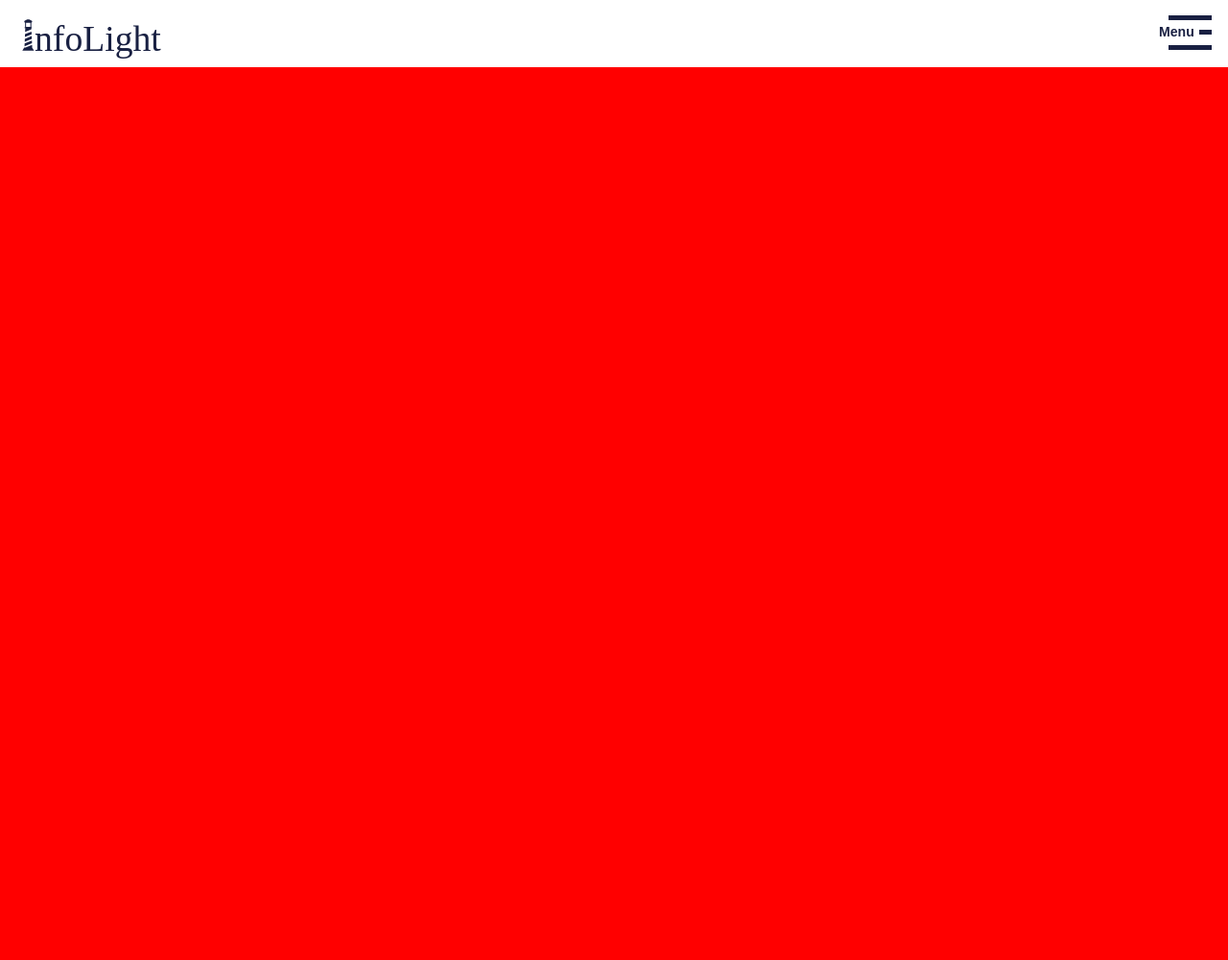
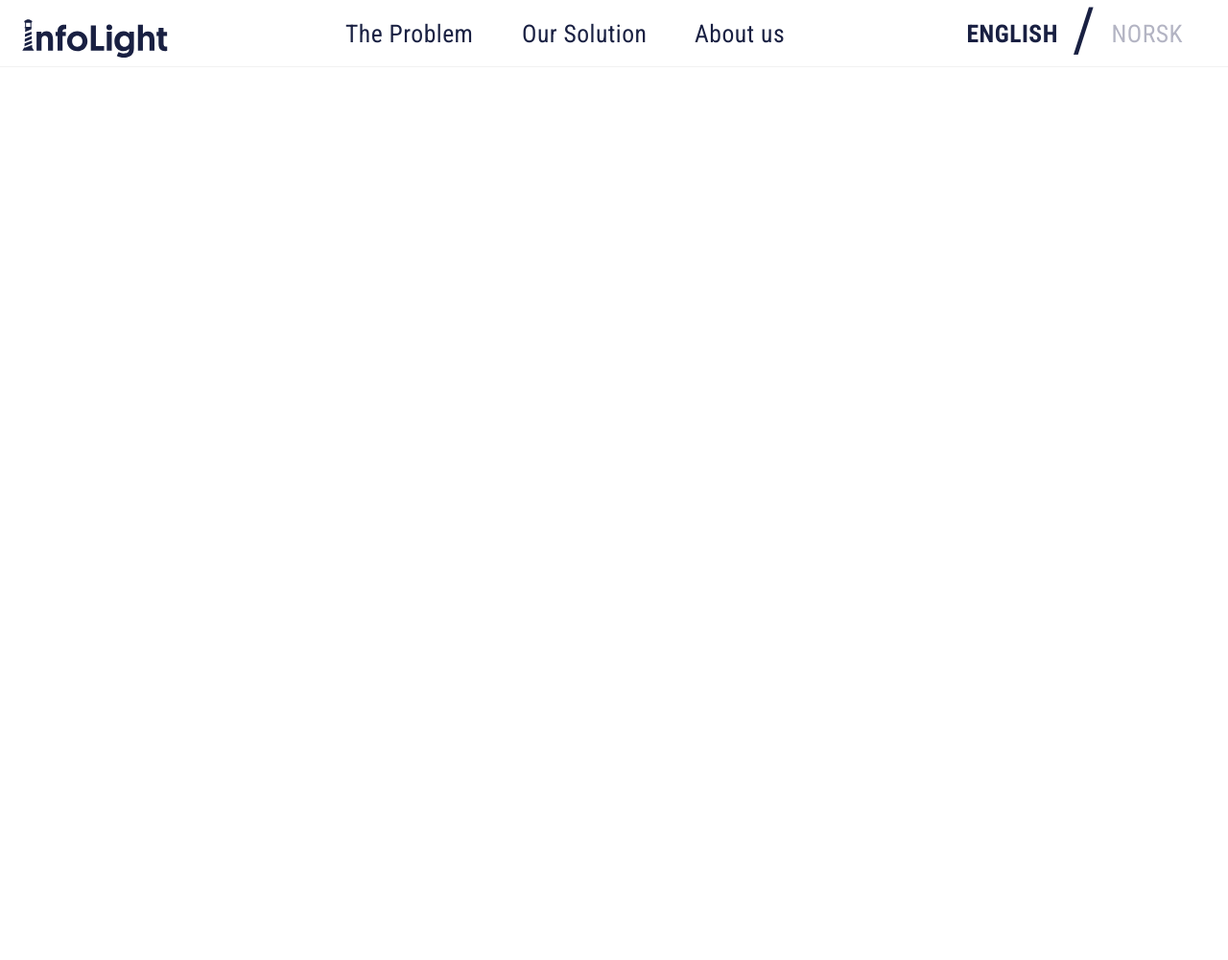
Before and after one commit to RHellenes/HiOA-final_project, a PHP site: page / in a window 1280 px wide. Shown: the whole page at 96% size. Run offline with PHP 8.4, Linux system fonts and the light colour scheme.

Commit message:
Navigasjonen er utformet ferdig, men linker må settes inn når tiden er inne for det.

```diff
--- a/css/global.css
+++ b/css/global.css
@@ -3,29 +3,38 @@
 	box-sizing: border-box;
 
 }
+*:focus{
+	outline: solid 2px orange !important;
+}
+*:active{
+	outline: 0px;
+}
+
+/*font-family: 'Roboto', sans-serif;
+font-family: 'Roboto Condensed', sans-serif;*/
 
 body{
 	width: 100%;
-	background-color: red;
+	font-family: 'Roboto', sans-serif;
 	margin: 0;
-	font-size: 1.1em;
-	font-family: sans-serif;
 	height: 1000px;
+	padding-top:70px;
 }
 header{
 	width: 100%;
 	position: fixed;
 	top: 0;
-
+	border-bottom: 1px solid #f1f1f1;
 	background-color: #fff;
 	height: 70px;
-	overflow: hidden;
+	overflow: scroll;
 	transition: all 0.4s;
+
 
 
 }
 .open_menu{
-	height: 65vh;
+	height:100vh;
 	background-color: #192042;
 
 	transition: all .4s;
@@ -33,12 +42,9 @@ header{
 }
 .logo_area {
 	height: 48px;
-	margin: 10px 20px;
+	padding: 5px 20px 10px 20px;
 	float: left;
-}
-.logo_area{
-	height: 43px;
-	margin-top: 5px;
+	height: auto;
 	width: auto;
 	z-index: 1000;
 
@@ -54,8 +60,8 @@ header{
 
 .menu_icon{
 	float: right;
-	width: 45px;
-	height: 48px;
+	width: 60px;
+	height: 50px;
 	padding:3px;
 	margin: 10px 20px;
 	position: relative;
@@ -64,63 +70,43 @@ header{
 }
 
 .line1,
-.line2,
-.line3{
-	width: 100%;
+.line2{
 	height: 5px;
 	background-color: #192042;
-
-
-
-}
-.line1,
-.second_line,
-.line3{
 	display: block;
-	float: left;
-	width: 100%;
-	margin:6px 0;
-	transition: all 1s;
+	width:85%;
+	margin:6px 7.5%;
+	transition: all .3s;
 	position: absolute;
 }
+
 .line1{
 	top:0;
 }
-.second_line{
-	margin-top:17px;
-	display: flex;
-	justify-content: center;
-	flex-wrap: nowrap;
-	align-items: center;
-	-webkit-transition: all 1s;
-	transition: all 1s;
+.icon_text{
+	letter-spacing: .9px;
+	text-align: center;
+	transition: all .3s;
+	font-size: 1.4em;
+	position: absolute;
+	color:#192042;
+	font-weight: 700;
+	float: left;
+	margin:9.2px 0px 0px 0px;
+	font-family: 'Roboto', sans-serif;
 }
-.line3{
+
+.line2{
 	bottom: 0;
 }
 
-
 .move_away{
-	margin-right: -80px;
+	margin-left: 80px;
 	opacity: 1;
 	-webkit-transition: all 1s;
 	transition: all 1s;
 }
-.short{
-	width: 33%;
-	float: left;
-	margin-left:10px;
-}
-.icon_text{
-	font-size: 0.8em;
-	line-height: 0.5em;
-	color:#192042;
-	width: 60%;
-	font-weight: bolder;
-	margin:0 5px 0 -10px;
-	float: left;
 
-}
 .white_bg{
 	background-color: #fff;
 	transition: all .3s;
@@ -129,41 +115,171 @@ header{
 	color: #fff;
 	transition: all .3s;
 }
+.rotate1{
+	top:20px;
+	transition: all .3s;
+	-ms-transform: rotate(-135deg);
+    -webkit-transform: rotate(-135deg);
+    transform: rotate(-135deg);
+}
+.rotate2{
+	bottom: 14px;
+	transition: all .3s;
+	-ms-transform: rotate(135deg);
+    -webkit-transform: rotate(135deg);
+    transform: rotate(135deg);
+}
 nav{
-
-	height: 200px;
+	height: auto;
 	width: 100%;
 	float: left;
 	z-index:999;
+	overflow: hidden;
+	display: none;
+
+}
+.block_nav{
+	display: block;
+}
+#hidden_close_nav{
+	width: 100%;
+	height: 1000px;
+	opacity: 1;
+	float: left;
+}
+.section_1,
+.section_2{
+	float: left;
+	width: 90%;
+	font-family: 'Roboto Condensed', condensed;
+	letter-spacing: 0.5px;
+	margin: 0 5%;
+}
+.section_2{
+	margin:15px 5%;
 }
 nav ul{
 	float: left;
 	padding: 0;
-	width: 95%;
-	margin-left: 2.5%;
+	width: 100%;
+	margin: 0;
 
 }
 
 nav ul li{
-	text-align: center;
-	padding: 0.9em 0;
+	text-align: left;
+	padding: 0.5em 0 0.4em 1em;
 	width: 80%;
 	margin-left: 10%;
-	margin: 20px 0 20px 10%;
-	-ms-transform: skew(-25deg,0deg);
-    -webkit-transform: skew(-25deg,0deg);
-    transform: skew(-25deg,0deg);
+	margin: 15px 0 10px 10%;
+	-ms-transform: skew(-20deg,0deg);
+    -webkit-transform: skew(-20deg,0deg);
+    transform: skew(-20deg,0deg);
     border: 2px solid #F2C94C;
     list-style-type: none;
 
+    color:#EBEBF4;
+
+}
+nav ul a{
+	font-family: 'Roboto Condensed', condensed;
+	font-size: 1.6em;
+	letter-spacing: 0.5px;
+	text-decoration: none;
+	float: left;
+	width: 100%;
 }
 .anti_skew{
 	margin: 0;
-	-ms-transform: skew(25deg,0deg);
-    -webkit-transform: skew(25deg,0deg);
-    transform: skew(25deg,0deg);
+	-ms-transform: skew(20deg,0deg);
+    -webkit-transform: skew(20deg,0deg);
+    transform: skew(20deg,0deg);
 }
 
+nav ul li:hover{
+	background-color:#F2C94C;
+	transition: all .3s;
+	color:#192042;
+}
+
+
+.nav_title{
+	float: left;
+	font-size: 1.5rem;
+	line-height: 1.1em;
+	padding: 0 .2em 0 .6em;
+	margin: 5px 0 0 0;
+}
+
+
+#lang_pos-ctrl{
+	width: 80%;
+	margin: 0 10%;
+	float: left;
+	display: flex;
+	justify-content: center;
+	flex-wrap: nowrap;
+}
+
+#lang_pos-ctrl a{
+	color:#B3B4C3;
+	text-transform: uppercase;
+	text-decoration: none;
+	font-size: 2em;
+	float: left;
+	line-height: 1.2em;
+	width: 47%;
+	text-align: center;
+	padding-top:.4em;
+}
+
+#lang_pos-ctrl a:first-of-type{
+	text-align: right;
+}
+#lang_pos-ctrl a:hover{
+	text-decoration: underline;
+}
+#lang_pos-ctrl span{
+	font-size: 4em;
+	float: left;
+	padding:0;
+	margin: 0;
+	line-height: 1em;
+	width: 12.5%;
+	text-align: right;
+}
+
+#active_lang{
+	color:#F2C94C !important;
+	font-weight: 700;
+
+}
+.remove_nav{
+	opacity: 1;
+	width: 100%;
+	float: left;
+	height: 500px;
+	display: none;
+	cursor: pointer;
+	background-color: red;
+}
+.remove_nav-active{
+	display: block;
+}
+
+
+@media only screen and (min-width: 586px){
+	.section_1,
+	.section_2{
+		width: 45%;
+		float: left;
+		margin: 0 2.5%;
+	}
+	.open_menu{
+	height:380px;
+	}
+
+}
 
 
 
@@ -176,6 +292,90 @@ nav ul li{
 
 /*////////   Tablet-liggende/ liten desktop versjon /////////*/
 @media only screen and (min-width: 1024px){
+	.menu_icon,
+	.nav_title{
+		display: none;
+	}
+	.open_menu{
+		height:70px;
+
+
+	}
+
+	.logo_area{
+		width: 18%;
+		background-color: #fff;
+
+	}
+	#fill_override{
+		fill:#192042 !important;
+	}
+	nav{
+		width: 82%;
+		float: left;
+		height: 70px;
+		margin: 0;
+		display: block;
+	}
+	.section_1,
+	.section_2{
+		margin: 0;
+	}
+	.section_1{
+		width: 55%;
+		margin-left:10%;
+	}
+	.section_2{
+		width: 30%;
+		float:right;
+	}
+
+	nav ul li{
+		width: auto !important;
+		margin: 0;
+		height: 70px;
+		float: left;
+		padding: 20px 25px 10px 25px;
+		border:none;
+		color:#192042;
+		transition: all .2s ease-in-out;
+	}
+
+	nav ul a{
+		width: auto;
+	}
+
+	nav ul li:hover{
+		background-color: #192042;
+		color:#F2C94C;
+		transition: all .2s ease-in-out;
+	}
+
+
+	#lang_pos-ctrl{
+	width: 100%;
+	margin: 0;
+	float: left;
+
+	}
+	#lang_pos-ctrl a{
+		padding-top: .8em;
+		font-size: 1.6em;
+		width: 34%;
+
+	}
+	#lang_pos-ctrl span{
+		color: #192042;
+	}
+	#active_lang{
+	color:#192042 !important;
+	font-weight: 700;
+	}
+
+	#color_override{
+		background-color: #fff;
+	}
+
 
 }
 
--- a/index.html
+++ b/index.html
@@ -6,57 +6,95 @@
 	<link rel="stylesheet" type="text/css" href="css/global.css">
 	<meta name="viewport" content="initial-scale=1, maximum-scale=1">
 
+	<link href="https://fonts.googleapis.com/css?family=Roboto+Condensed:400,700|Roboto:700" rel="stylesheet">
+
 </head>
 <body>
 	<header class="header" id="header">
 		<div class="logo_area">
-			<a href="index.html"> <!-- Logo -->
+			<a href="index.html" tabindex="1"> <!-- Logo -->
 				<svg version="1.1" id="Layer_1" xmlns="http://www.w3.org/2000/svg" xmlns:xlink="http://www.w3.org/1999/xlink" x="0px" y="0px"
-					 viewBox="0 0 163.5 48.2" style="enable-background:new 0 0 163.5 48.2;" xml:space="preserve">
-				<style type="text/css">
-					.st0{fill:#353535;}
-					.fill_color1{fill:#192042;}
-					.fill_color2{fill:#192042;}
-					.fill_color3{fill:#192042;}
-					.fill_color4{fill:#192042;}
-					.fill_color5{fill:#192042;}
-					.fill_color6{fill:#192042;}
-					.st2{font-family:'Geomanist-Medium';}
-					.st3{font-size:37.8325px;}
-				</style>
+				 viewBox="0 0 163.5 48.2" style="enable-background:new 0 0 163.5 48.2;" xml:space="preserve">
+					<style type="text/css">
+						.st1{fill:#192042;}
 
-				<polygon class="fill_color1" points="5.9,26.6 5.8,29.6 13.2,26.6 13.1,23.6 "/>
-				<polygon class="fill_color2" points="13.4,31.2 13.3,28.4 5.7,31.5 5.6,34.4 "/>
-				<polygon class="fill_color3" points="6.1,21.7 6,24.7 13,21.8 12.9,19 "/>
-				<polygon class="fill_color4" points="13.6,35.8 13.5,32.9 6.6,35.7 5.3,35.7 3.3,39 5.3,39 13.6,39 15.6,39 "/>
-				<path class="fill_color5" d="M13.8,8.3l-0.5-0.5c-2.1-2.1-5.6-2.1-7.7,0L5.1,8.3C5,8.4,5.1,8.6,5.3,8.6h0.3v1h0.6v5H5.6v0.7h0.8l-0.2,4
-					l6.6-2.7l-0.1-1.3h0.6v-0.7h-0.6v-5h0.6v-1h0.3C13.8,8.6,14,8.4,13.8,8.3z M7.2,9.7h4.5v4.4H7.2V9.7z"/>
-				<text transform="matrix(1 0 0 1 16.0915 39.0068)" class="fill_color6 st2 st3">nfoLight</text>
+						.st2{enable-background:new    ;}
+					</style>
+					<polygon class="st1" id="fill_override" points="5.9,26.6 5.8,29.6 13.2,26.6 13.1,23.6 "/>
+					<polygon class="st1" id="fill_override" points="13.4,31.2 13.3,28.4 5.7,31.5 5.6,34.4 "/>
+					<polygon class="st1" id="fill_override" points="6.1,21.7 6,24.7 13,21.8 12.9,19 "/>
+					<polygon class="st1" id="fill_override" points="13.6,35.8 13.5,32.9 6.6,35.7 5.3,35.7 3.3,39 5.3,39 13.6,39 15.6,39 "/>
+					<path class="st1" id="fill_override" d="M13.8,8.3l-0.5-0.5c-2.1-2.1-5.6-2.1-7.7,0L5.1,8.3C5,8.4,5.1,8.6,5.3,8.6h0.3v1h0.6v5H5.6v0.7h0.8l-0.2,4
+						l6.6-2.7l-0.1-1.3h0.6v-0.7h-0.6v-5h0.6v-1h0.3C13.8,8.6,14,8.4,13.8,8.3z M7.2,9.7h4.5v4.4H7.2V9.7z"/>
+					<g class="st2">
+						<path class="st1" id="fill_override" d="M35.4,27.6V39h-5.2V27c0-2.2-1.5-3.6-3.3-3.6c-2.2,0-3.5,1.6-3.5,3.7V39h-5.2V19.2h5.1v2.3
+							c0.8-1.4,2.7-2.8,5.3-2.8C34.2,18.7,35.4,23.4,35.4,27.6z"/>
+						<path class="st1" id="fill_override" d="M40.2,23.5h-2.1v-4.2h2.1v-0.7c0-5.1,3.4-6.8,7.3-6.8c0.8,0,1.3,0,1.7,0.1v4.4c-0.1,0-0.6-0.1-1-0.1
+							c-1.8,0-2.8,0.8-2.8,2.6v0.6h3.4v4.2h-3.4V39h-5.2V23.5z"/>
+						<path class="st1" id="fill_override" d="M60.8,18.7c6.1,0,10.7,4.5,10.7,10.4S67,39.5,60.8,39.5c-6.2,0-10.6-4.4-10.6-10.3
+							C50.2,23.2,54.8,18.7,60.8,18.7z M60.8,34.9c3.1,0,5.4-2.3,5.4-5.7s-2.3-5.8-5.4-5.8c-3.1,0-5.4,2.4-5.4,5.8
+							C55.4,32.5,57.7,34.9,60.8,34.9z"/>
+						<path class="st1" id="fill_override" d="M75,12.5h5.3v21.7h8.6V39H75V12.5z"/>
+						<path class="st1" id="fill_override" d="M94.3,11.5c1.7,0,3.1,1.3,3.1,3s-1.3,3-3.1,3c-1.7,0-3-1.3-3-3S92.5,11.5,94.3,11.5z M91.7,19.2h5.2V39h-5.2
+							V19.2z"/>
+						<path class="st1" id="fill_override" d="M104,40.4c0.6,0.3,2.9,1.4,5.6,1.4c2.8,0,5.4-0.9,5.4-3.9V37c-0.4,0.6-2.3,2.5-5.8,2.5
+							c-5.7,0-9.5-4.3-9.5-10.4c0-6.1,4-10.4,9.6-10.4c3.3,0,5.3,1.8,5.9,2.6v-2.1h4.9v17.3c0,7.4-4.8,9.8-10.6,9.8
+							c-2.7,0-5.5-0.8-7.3-1.8L104,40.4z M110.2,23.3c-3,0-5,2.3-5,5.8c0,3.5,2.1,5.8,5.1,5.8c3,0,5.1-2.3,5.1-5.8
+							C115.3,25.7,113.2,23.3,110.2,23.3z"/>
+						<path class="st1" id="fill_override" d="M141.6,27.6V39h-5.2V27c0-2.2-1.5-3.6-3.3-3.6c-2.2,0-3.6,1.6-3.6,3.7V39h-5.2V11.7h5.2v9.9
+							c0.8-1.4,2.6-2.8,5.2-2.8C140.4,18.7,141.6,23.4,141.6,27.6z"/>
+						<path class="st1" id="fill_override" d="M146,15.1h5.1v4.2h3.7v4.2h-3.7v7.6c0,3,0.9,3.6,2.9,3.6c0.3,0,0.5,0,0.9,0v4.5c0,0-0.8,0.2-2.2,0.2
+							c-4.7,0-6.8-2.6-6.8-8v-7.8h-2.1v-4.2h2.1V15.1z"/>
+					</g>
 				</svg>
 			</a>
 		</div>
 
-			<div class="menu_icon" onclick="sidebar()">
+			<a href="#" class="menu_icon" onclick="mobile_nav()">
 
 				<div class="line1"></div>
-				<div class="second_line">
-					<div class="icon_text">Menu</div>
-					<div class="line2 short"></div>
-				</div>
-				<div class="line3"></div>
+				<div class="icon_text">Meny</div>
+				<div class="line2"></div>
+			</a>
+
+
+
+		<nav id="color_override">
+			<div class="section_1">
+				<span class="nav_title">Content:</span>
+				<ul>
+					<a href="#" onclick="mobile_nav()">
+						<li>
+							<p class="anti_skew">The Problem</p>
+						</li>
+					</a>
+					<a href="#" onclick="mobile_nav()">
+						<li>
+							<p class="anti_skew">Our Solution</p>
+						</li>
+					</a>
+					<a href="#" onclick="mobile_nav()">
+						<li>
+							<p class="anti_skew">About us</p>
+						</li>
+					</a>
+				</ul>
 			</div>
 
+			<div class="section_2">
+				<span class="nav_title">Language:</span>
+				<div id="lang_pos-ctrl">
+					<a href="#" id="active_lang">English</a>
+					<span>/</span>
+					<a href="#" >Norsk</a>
+				</div>
+			</div>
 
-		<nav>
-			<ul>
-			<a href="#"><li><p class="anti_skew">The Problem</p></li></a>
-			<a href="#"><li><p class="anti_skew">The Solution</p></li></a>
-			<a href="#"><li><p class="anti_skew">About us</p></li></a>
-
-			</ul>
 		</nav>
+		<div class="remove_nav" onclick="mobile_nav()"></div>
 
 	</header>
+
 	<main>
 
 	</main>
```
Also changed, not shown: js/scripts.js (+32 -13 lines), images/logo_2.svg, 1 other file.
